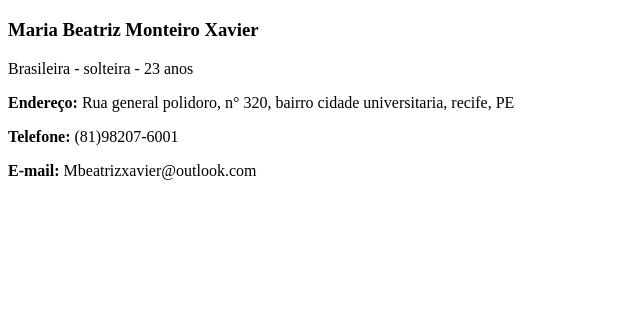
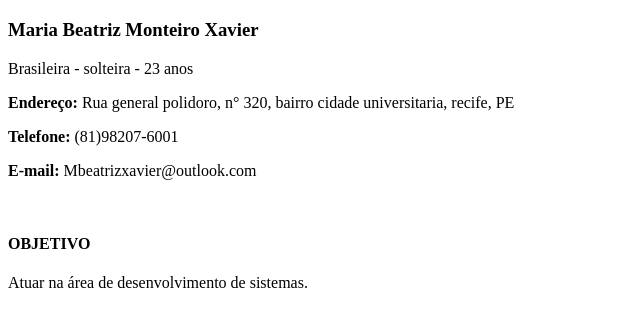
Before and after one commit to monteirobia/curriculo, a plain HTML site: page index.html in a window 1280 px wide. Shown: the part 61-388 px from the top of the page, without its empty margins (0-640 px from the left). Drawn offline with Linux system fonts and the light colour scheme.

Commit message:
Update index.html

```diff
--- a/index.html
+++ b/index.html
@@ -14,6 +14,9 @@
 <p><b>Endereço:</b> Rua general polidoro, n° 320, bairro cidade universitaria, recife, PE</p>
 <p><b>Telefone:</b> (81)98207-6001</p>
 <p><b>E-mail:</b> Mbeatrizxavier@outlook.com</p>
+<br>
+<h4>OBJETIVO</h4>
+Atuar na área de desenvolvimento de sistemas.
 
 </body>
 
```
